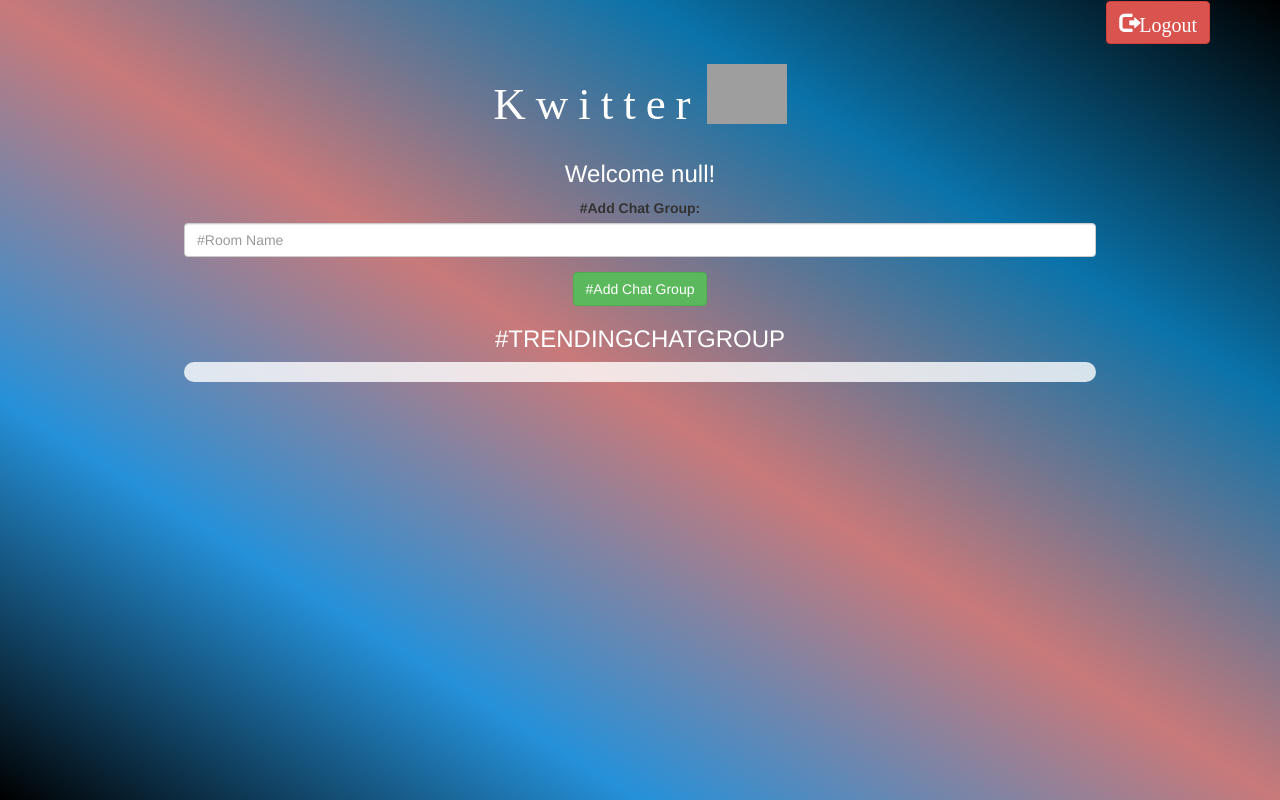
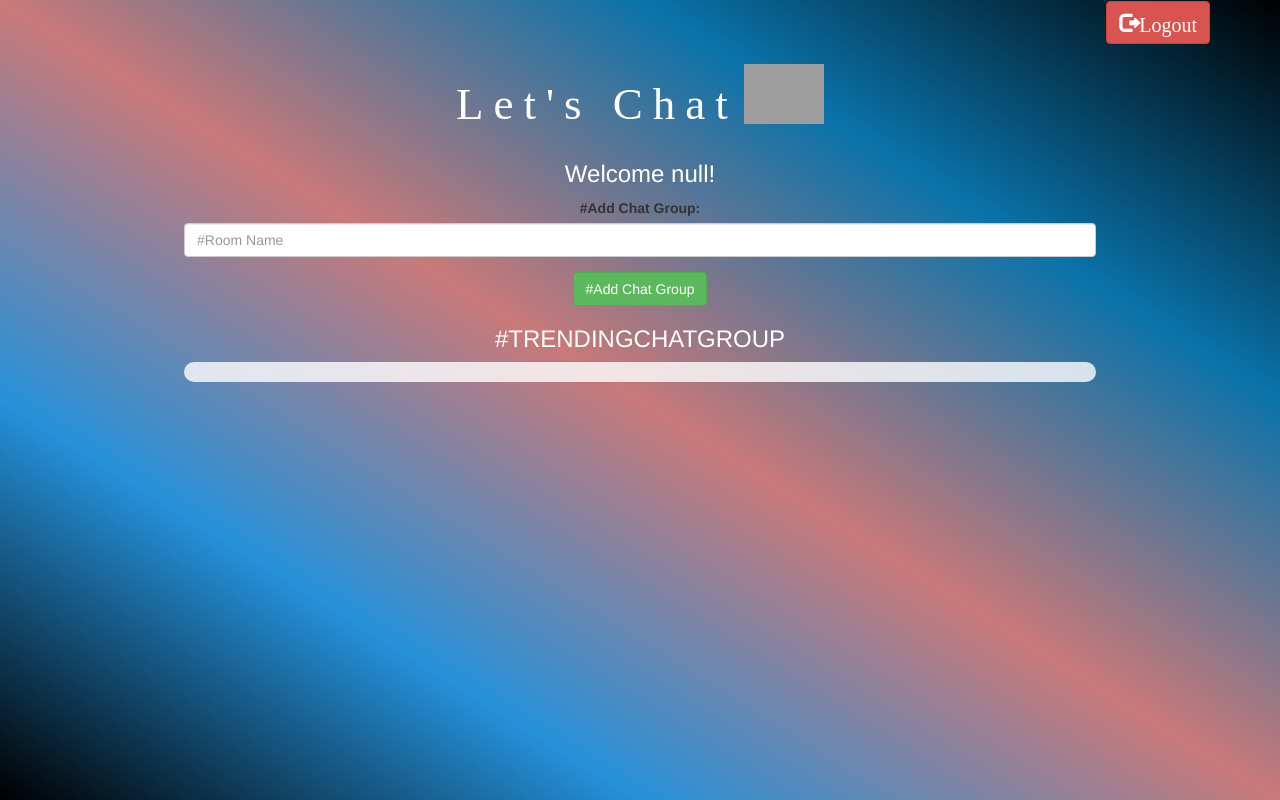
Before and after one commit to Namit15/Let-s-Chat, a plain HTML site: page kwitter_room.html in a window 1280 px wide. Drawn offline with nearby package versions, Linux system fonts and the light colour scheme; no server answers; grey boxes are pictures that could not be loaded; a web font is replaced by a local one.

Commit message:
Update kwitter_room.html

```diff
--- a/kwitter_room.html
+++ b/kwitter_room.html
@@ -24,7 +24,7 @@
 
     <center>
         <h1  class="header">
-            Kwitter
+           Let's Chat
             <sup>
                 <img src="https://nmait-agarwal.github.io/Let-s-Chat/m2.png">
             </sup>
```
